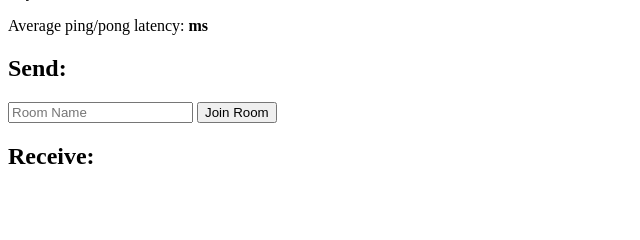
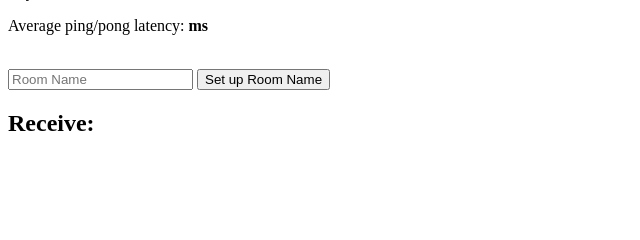
Before and after one commit to abhidya/QR-Tag, a Flask app: template templates/gen_code.html in a window 1280 px wide. Shown: the part 97-337 px from the top of the page, without its empty margins (0-640 px from the left). Run offline with Flask 2, Linux system fonts and the light colour scheme; the template is opened without the code that fills it, so the values that code supplies are empty; some libraries are stand-ins or nearby versions.

Commit message:
button logic for gen code &removed "SEND" headers

```diff
--- a/templates/gen_code.html
+++ b/templates/gen_code.html
@@ -47,11 +47,10 @@
                 socket.emit('my_broadcast_event', {data: $('#broadcast_data').val()});
                 return false;
             });
-            $('form#join').submit(function(event) {
-                socket.emit('join', {room: $('#join_room').val()});
+            $('form#start_room').submit(function(event) {
+                socket.emit('start_room', {room: $('#start_room_name').val()});
                 return false;
             });
-
         });
     </script>
 </head>
@@ -59,13 +58,23 @@
     <h1>Generate Lobby Code</h1>
     <p>Async mode is: <b>{{ async_mode }}</b></p>
     <p>Average ping/pong latency: <b><span id="ping-pong"></span>ms</b></p>
-    <h2>Send:</h2>
 
+    <br>
 
-    <form id="join" method="POST" action='#'>
-        <input type="text" name="join_room" id="join_room" placeholder="Room Name">
-        <input type="submit" value="Join Room">
+    <form id="start_room" method="POST" action='#' onsubmit="SetupRoom();">
+        <input type="text" name="start_room_name" id="start_room_name" placeholder="Room Name">
+        <input type="submit" value="Set up Room Name" id="start_room_submit">
     </form>
+
+        <script>
+        function SetupRoom(){
+      document.getElementById("start_room").start_room_name.type = "hidden"  ;
+      document.getElementById("start_room").start_room_submit.type = "hidden"  ;
+
+      return true;
+    }
+
+    </script>
 
     <!--</form>-->
     <h2>Receive:</h2>
--- a/templates/lobby.html
+++ b/templates/lobby.html
@@ -61,8 +61,8 @@
     <h1>Lobby</h1>
     <p>Async mode is: <b>{{ async_mode }}</b></p>
     <p>Average ping/pong latency: <b><span id="ping-pong"></span>ms</b></p>
-    <h2>Send:</h2>
 
+    <br>
 
     <form id="join" method="POST" action='#' onsubmit="JoinLogic();">
         <input type="text" name="join_room" id="join_room" placeholder="Room Name">
```
